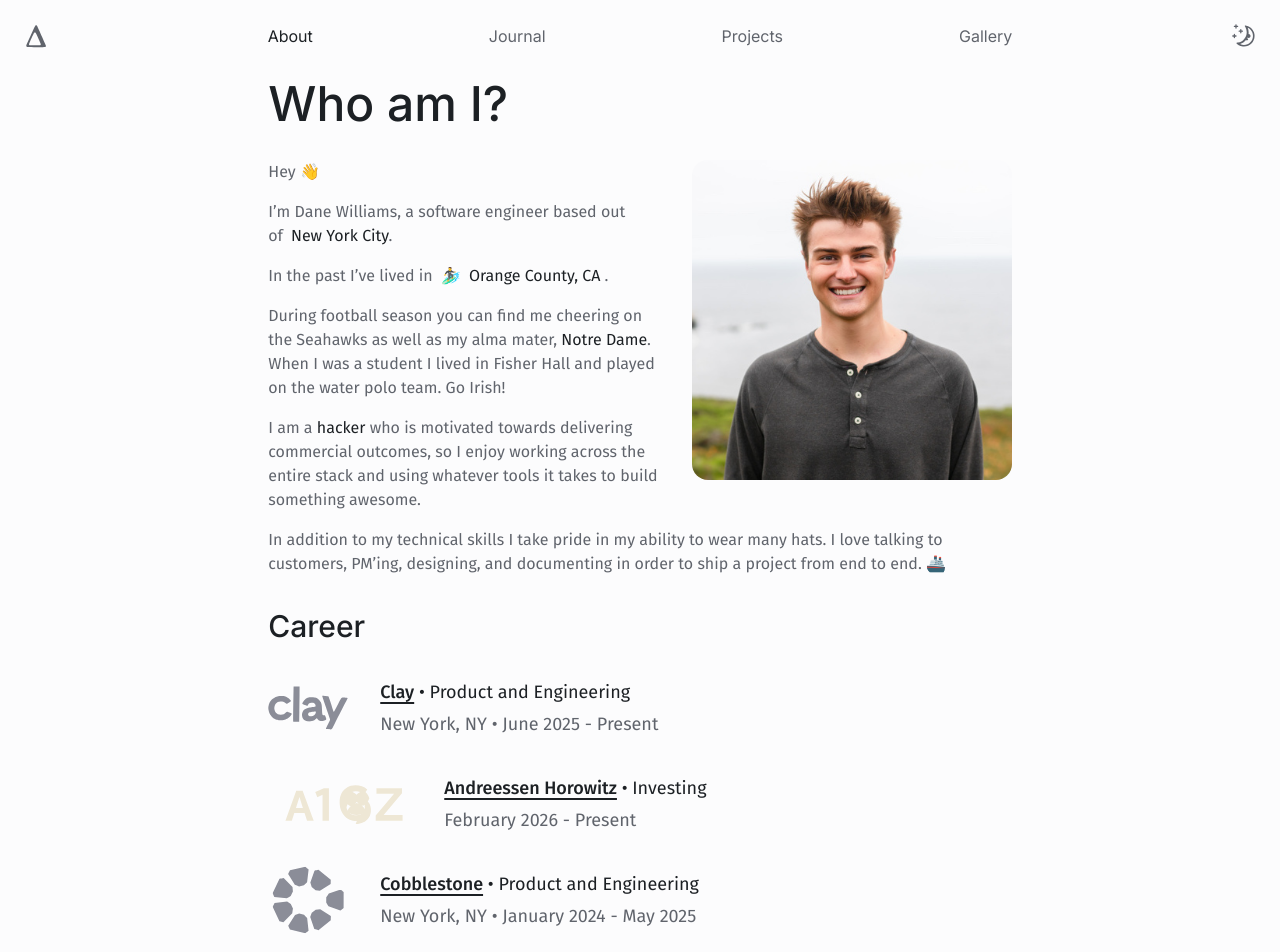
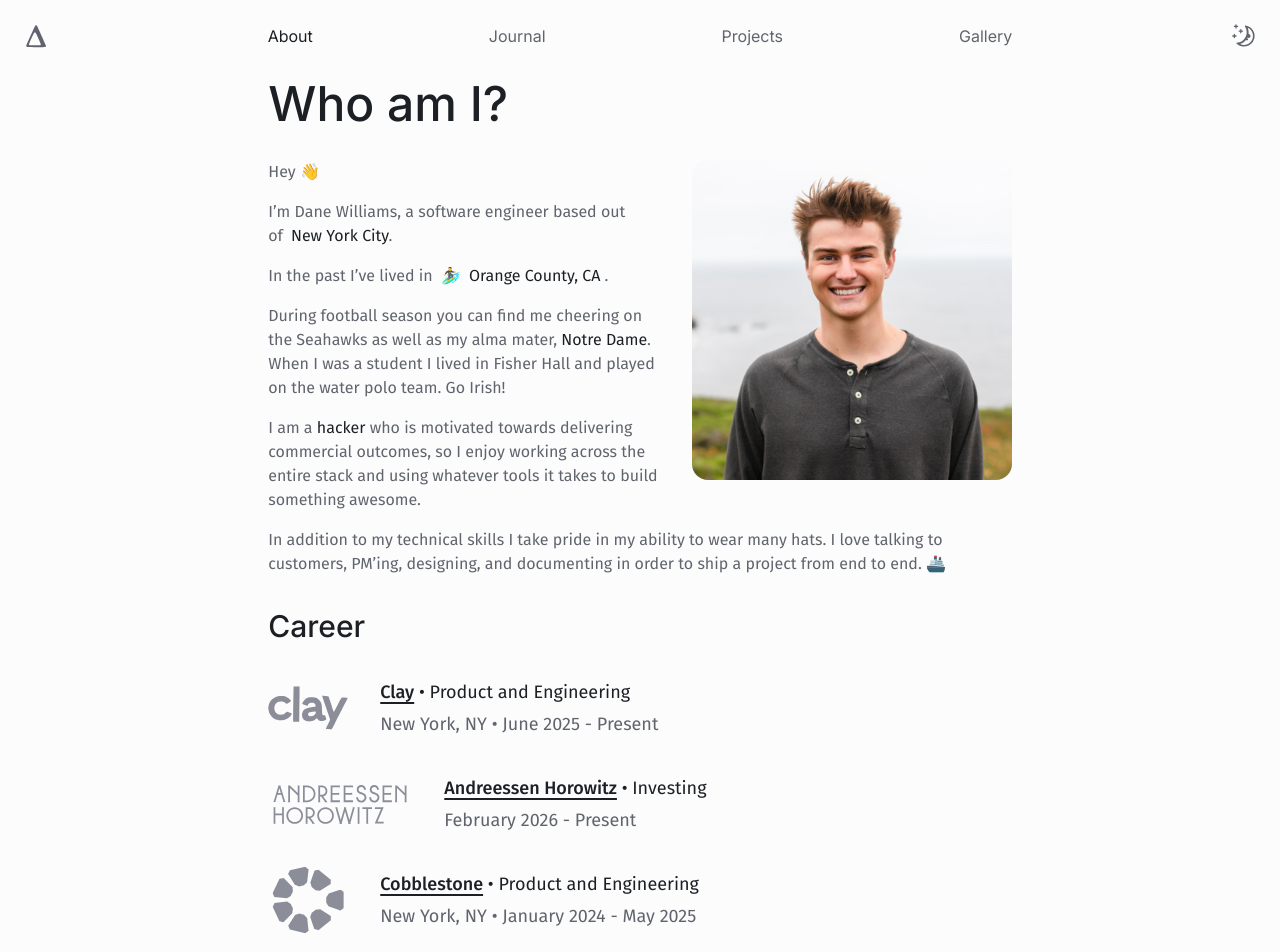
Before and after one commit to danerwilliams/danewilliams.com, a Next.js app: page /about in a window 1280 px wide. Shown: the top 952 px of the page. Built offline with nearby package versions, Linux system fonts and the light colour scheme.

Commit message:
Use official a16z logo asset
Co-authored-by: Dane Williams <hey@dane.to>

```diff
--- a/components/icons/a16z-icon.tsx
+++ b/components/icons/a16z-icon.tsx
@@ -1,4 +1,3 @@
-import Image from 'next/image';
 import { FC } from 'react';
 
 interface A16zIconProps {
@@ -7,13 +6,19 @@ interface A16zIconProps {
 
 export const A16zIcon: FC<Readonly<A16zIconProps>> = ({ className }) => (
   <div className={`relative h-full w-full ${className ?? ''}`}>
-    <Image
-      fill
-      priority={false}
-      alt="Andreessen Horowitz logo"
-      src="/static/images/logos/a16z.svg"
-      className="object-contain"
-      sizes="80px"
+    <span
+      aria-hidden="true"
+      className="absolute inset-0 bg-current"
+      style={{
+        WebkitMaskImage: 'url(/static/images/logos/a16z.svg)',
+        maskImage: 'url(/static/images/logos/a16z.svg)',
+        WebkitMaskRepeat: 'no-repeat',
+        maskRepeat: 'no-repeat',
+        WebkitMaskPosition: 'center',
+        maskPosition: 'center',
+        WebkitMaskSize: 'contain',
+        maskSize: 'contain',
+      }}
     />
   </div>
 );
```
Also changed, not shown: public/static/images/logos/a16z.svg.
